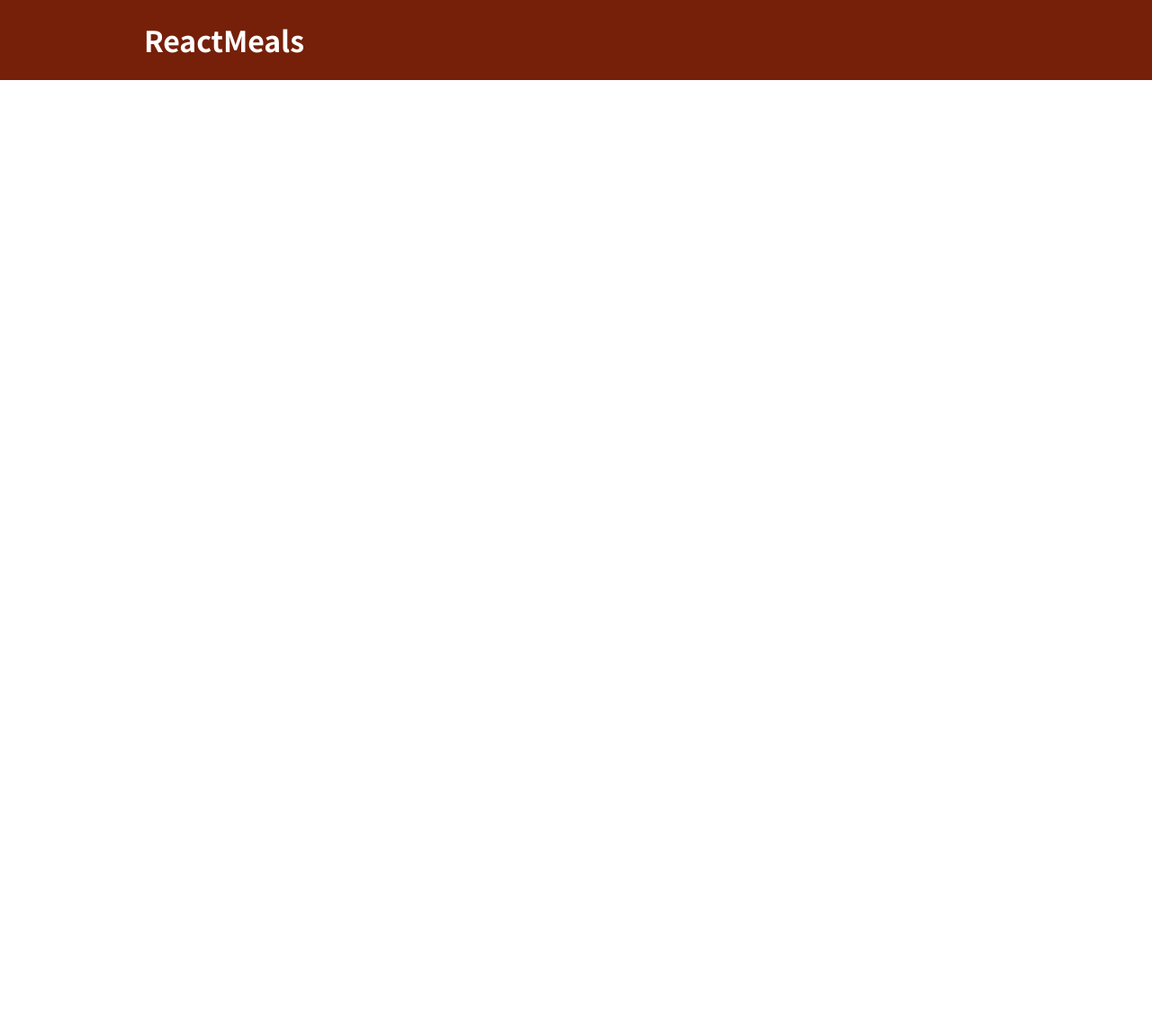
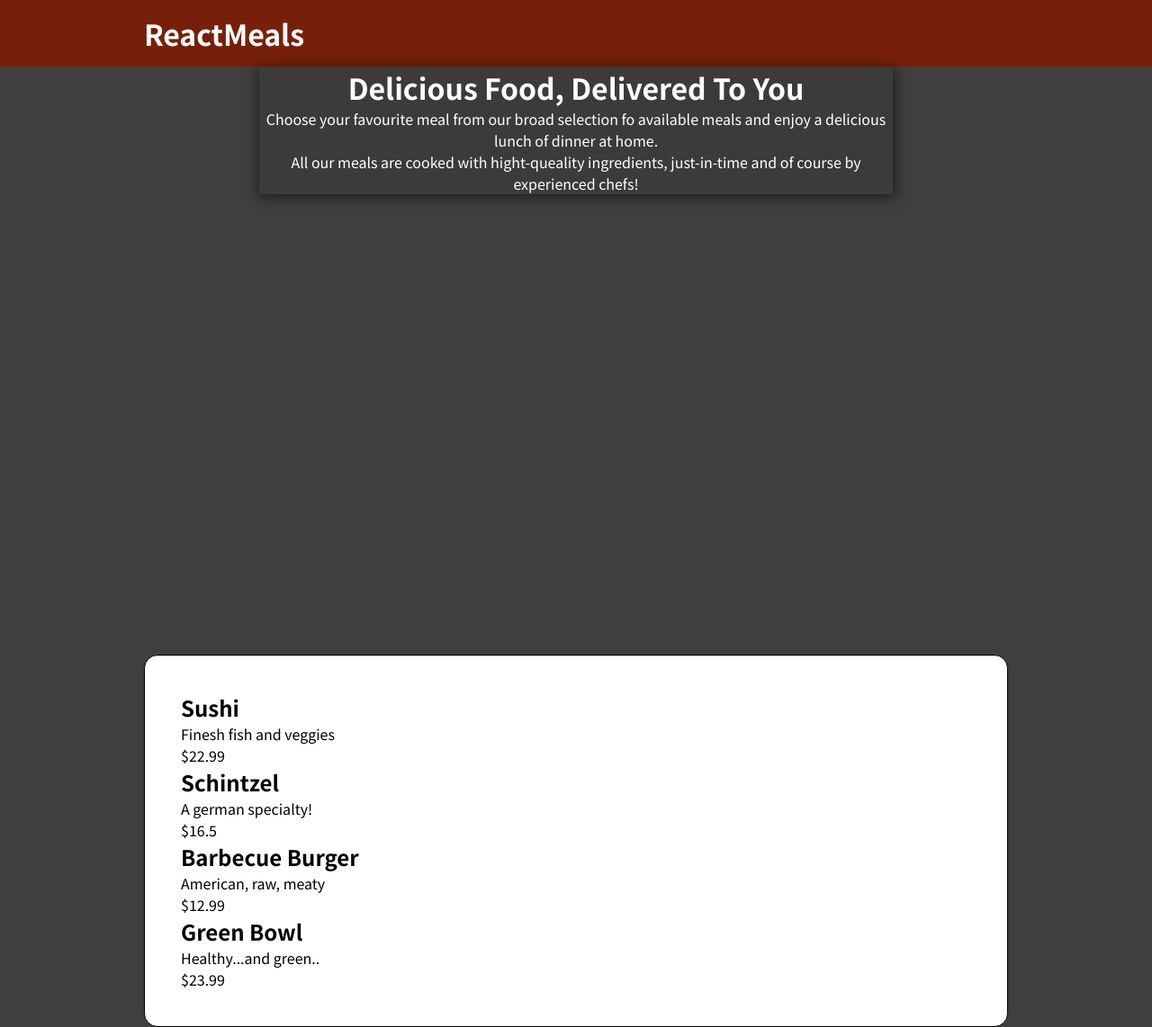
Before and after one commit to myrnd-vivek/restaurant-app, a React (Create React App) app: page / in a window 1280 px wide. Shown: the top 1142 px of the page at 90% size. Before the commit the page ends 800 px from the top, so only its background shows below. Built offline with nearby package versions, Linux system fonts and the light colour scheme.

Commit message:
Added MealItems Component

```diff
--- a/src/App.js
+++ b/src/App.js
@@ -1,9 +1,13 @@
 import Header from "./components/Layout/Header/Header";
+import Summary from "./components/Layout/Summary/Summary";
+import MealItems from "./components/Meals/MealItems/MealItems";
 
 function App() {
   return (
     <>
       <Header />
+      <Summary />
+      <MealItems />
     </>
   );
 }
--- a/src/components/Layout/Header/Header.css
+++ b/src/components/Layout/Header/Header.css
@@ -3,6 +3,7 @@
 	align-items: center;
 	background-color: #762009;
 	color: white;
+	height: 4.6rem;
 }
 
 .header__title {
--- a/src/components/Layout/Header/Header.jsx
+++ b/src/components/Layout/Header/Header.jsx
@@ -13,7 +13,7 @@ const Header = () => {
 					width="16"
 					height="16"
 					fill="currentColor"
-					class="bi bi-cart3"
+					className="bi bi-cart3"
 					viewBox="0 0 16 16"
 				>
 					<path d="M0 1.5A.5.5 0 0 1 .5 1H2a.5.5 0 0 1 .485.379L2.89 3H14.5a.5.5 0 0 1 .49.598l-1 5a.5.5 0 0 1-.465.401l-9.397.472L4.415 11H13a.5.5 0 0 1 0 1H4a.5.5 0 0 1-.491-.408L2.01 3.607 1.61 2H.5a.5.5 0 0 1-.5-.5zM3.102 4l.84 4.479 9.144-.459L13.89 4H3.102zM5 12a2 2 0 1 0 0 4 2 2 0 0 0 0-4zm7 0a2 2 0 1 0 0 4 2 2 0 0 0 0-4zm-7 1a1 1 0 1 1 0 2 1 1 0 0 1 0-2zm7 0a1 1 0 1 1 0 2 1 1 0 0 1 0-2z" />
--- /dev/null
+++ b/src/components/Layout/Summary/Summary.css
@@ -0,0 +1,12 @@
+.summary__container {
+  text-align: center;
+  width: 44rem;
+  position: relative;
+  left: 50%;
+  top: 50%;
+  transform: translateX(-50%);
+  color: white;
+  background-color: #3c3a3a;
+  box-shadow: 1px 2px 12px 2px rgba(0, 0, 0, 0.5);
+  z-index: 1;
+}
--- /dev/null
+++ b/src/components/Layout/Summary/Summary.jsx
@@ -0,0 +1,14 @@
+import React from 'react'
+import './Summary.css'
+
+const Summary = () => {
+  return (
+    <div className='summary__container'>
+      <h1>Delicious Food, Delivered To You</h1>
+      <p>Choose your favourite meal from our broad selection fo available meals and enjoy a delicious lunch of dinner at home.</p>
+      <p>All our meals are cooked with hight-queality ingredients, just-in-time and of course by experienced chefs!</p>
+    </div>
+  )
+}
+
+export default Summary
--- /dev/null
+++ b/src/components/Meals/MealItems/MealItems.css
@@ -0,0 +1,16 @@
+.mealItem__container {
+  border: 1px solid black;
+  width: 60rem;
+  position: relative;
+  left: 50%;
+  transform: translateX(-50%);
+  border-radius: 15px;
+  top: 32rem;
+  background-color: white;
+  padding: 40px;
+}
+
+.mealItem {
+  margin: 0;
+  padding: 0;
+}
--- /dev/null
+++ b/src/components/Meals/MealItems/MealItems.jsx
@@ -0,0 +1,46 @@
+import React from 'react'
+import "./MealItems.css"
+
+const MealItems = () => {
+  const mealItems = [
+    {
+      id: 1,
+      name: "Sushi",
+      desc: 'Finesh fish and veggies',
+      price: 22.99
+    },
+    {
+      id: 2,
+      name: "Schintzel",
+      desc: 'A german specialty!',
+      price: 16.50
+    },
+    {
+      id: 3,
+      name: "Barbecue Burger",
+      desc: 'American, raw, meaty',
+      price: 12.99
+    },
+    {
+      id: 4,
+      name: "Green Bowl",
+      desc: 'Healthy...and green..',
+      price: 23.99
+    }
+  ]
+  return (
+    <div className='mealItem__container'>
+      {
+        mealItems.map((meal) => {
+          return <section key={meal.id} className='mealItem'>
+            <h1>{meal.name}</h1>
+            <p>{meal.desc}</p>
+            <p>${meal.price}</p>
+          </section>
+        })
+      }
+    </div>
+  )
+}
+
+export default MealItems
--- a/src/index.css
+++ b/src/index.css
@@ -1,6 +1,8 @@
 @import url('https://fonts.googleapis.com/css2?family=Noto+Sans+JP:wght@400;700&display=swap');
 
 * {
+  margin: 0;
+  padding: 0;
   box-sizing: border-box;
 }
 
@@ -9,6 +11,5 @@ html {
 }
 
 body {
-  margin: 0;
-  /* background-color: #3f3f3f; */
+  background-color: #3f3f3f;
 }
```
